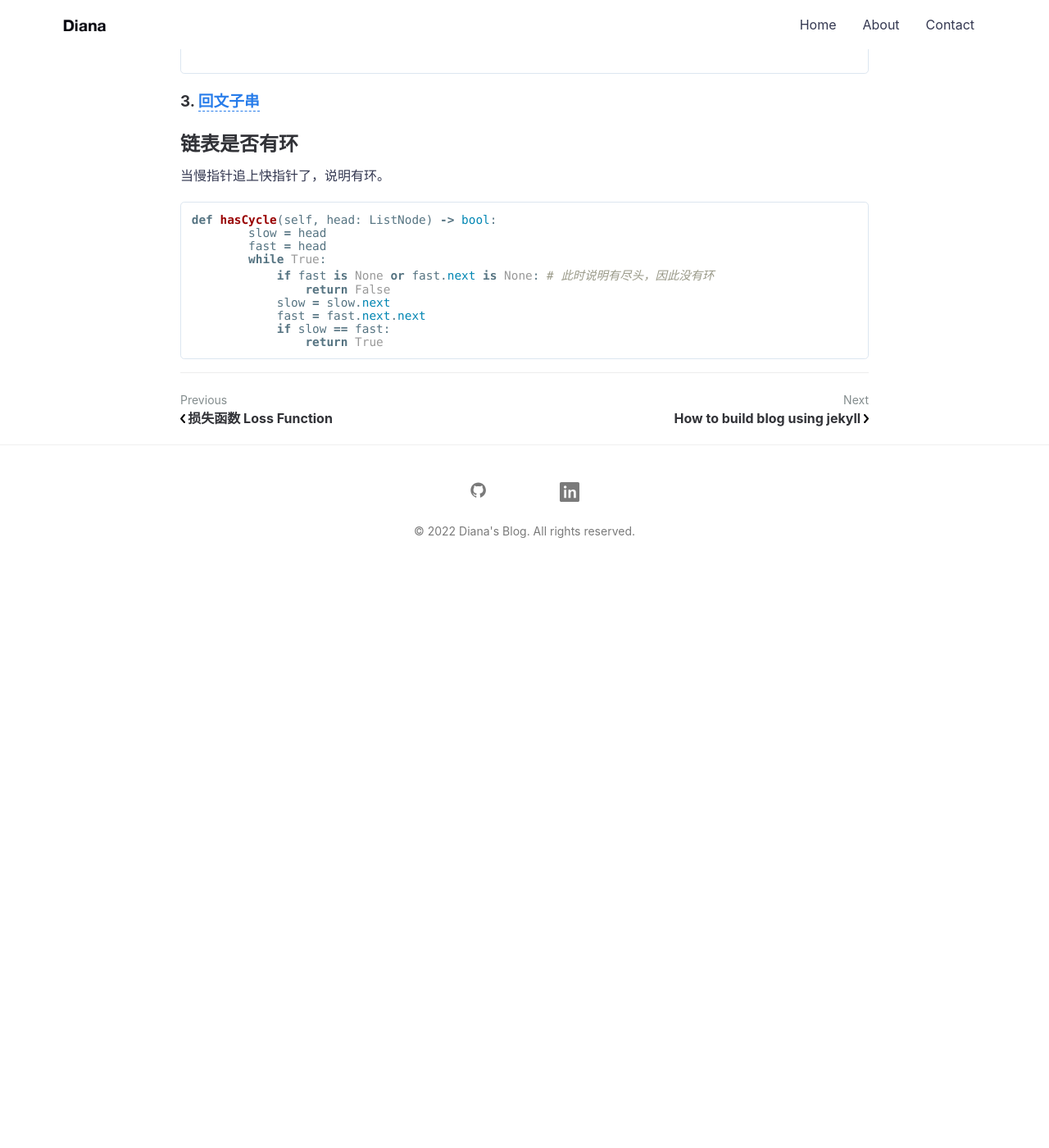
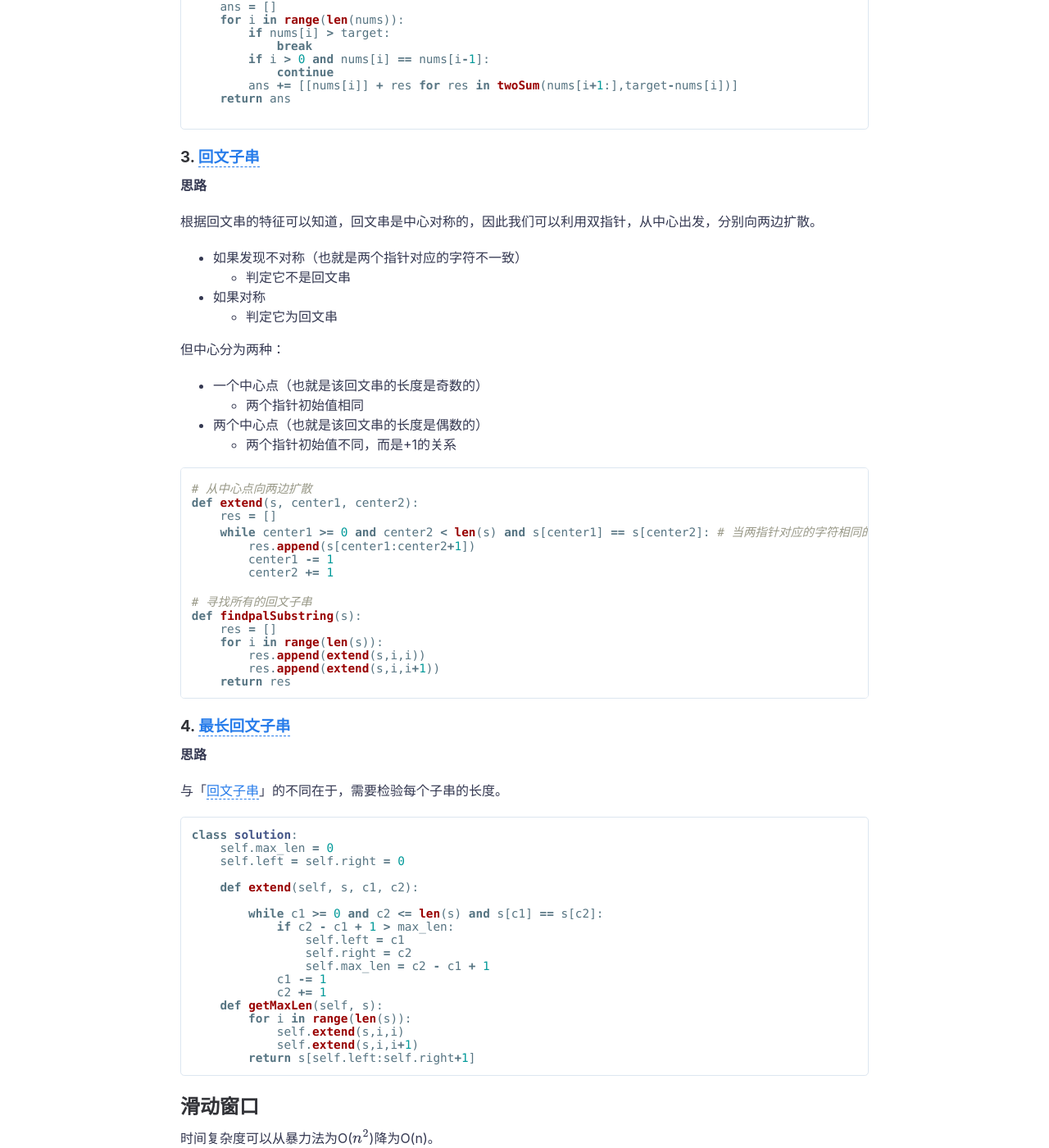
Before and after one commit to HandanYU/HandanYU.GitHub.io, a Jekyll site: the page built from _posts/2022-01-07-Leetcode.md, in a window 1280 px wide and 1400 px high, scrolled down 7616 px. Shown: the whole window at 82% size. Built offline with Jekyll 4.4.1, drawn with Linux system fonts in a browser that asks for light colours; nearby versions of some CDN libraries; formulas are drawn with MathJax 3; before the commit the page ends 8319 px from its top, so only the background shows below that; some of the changed text lies outside the part shown.

Commit message:
update title

````diff
--- a/_posts/2022-01-07-Leetcode.md
+++ b/_posts/2022-01-07-Leetcode.md
@@ -19,6 +20,7 @@ featured-img: Leetcode刷题
             - [删除有序数组中的重复项](#删除有序数组中的重复项)
         - [三数之和](#三数之和)
         - [回文子串](#回文子串)
+    - [滑动窗口](#滑动窗口)
 
 - [顺时针打印矩阵](#顺时针打印矩阵)
 - [快慢指针](#快慢指针)
@@ -32,6 +34,8 @@ featured-img: Leetcode刷题
 
 ## 二分法
 题目中有"**有序数组**"，就可以考虑采用「**二分法**」
+
+一般二分法可以将线性复杂度O(n)降低为O(logn)
 
 **二分查找法中边界条件**
 -  左闭右闭 [left,right]
@@ -392,6 +396,74 @@ def threeSum(nums,target):
 
 ### 3. [回文子串](https://leetcode-cn.com/problems/palindromic-substrings/)
 
+**思路**
+
+根据回文串的特征可以知道，回文串是中心对称的，因此我们可以利用双指针，从中心出发，分别向两边扩散。
+- 如果发现不对称（也就是两个指针对应的字符不一致）
+    - 判定它不是回文串
+- 如果对称
+    - 判定它为回文串
+
+但中心分为两种：
+- 一个中心点（也就是该回文串的长度是奇数的）
+    - 两个指针初始值相同
+- 两个中心点（也就是该回文串的长度是偶数的）
+    - 两个指针初始值不同，而是+1的关系
+
+```python
+# 从中心点向两边扩散
+def extend(s, center1, center2):
+    res = []
+    while center1 >= 0 and center2 < len(s) and s[center1] == s[center2]: # 当两指针对应的字符相同的时候，说明此时两指针中间部分属于回文串，另外继续同时向两边扩散
+        res.append(s[center1:center2+1])
+        center1 -= 1
+        center2 += 1
+
+# 寻找所有的回文子串
+def findpalSubstring(s):
+    res = []
+    for i in range(len(s)):
+        res.append(extend(s,i,i))
+        res.append(extend(s,i,i+1))
+    return res
+```
+<a name="最长回文子串"/>
+
+### 4. [最长回文子串](https://leetcode-cn.com/problems/longest-palindromic-substring/)
+
+**思路**
+
+与「[回文子串](#回文子串)」的不同在于，需要检验每个子串的长度。
+
+```python
+class solution:
+    self.max_len = 0
+    self.left = self.right = 0
+
+    def extend(self, s, c1, c2):
+
+        while c1 >= 0 and c2 <= len(s) and s[c1] == s[c2]:
+            if c2 - c1 + 1 > max_len:
+                self.left = c1
+                self.right = c2
+                self.max_len = c2 - c1 + 1
+            c1 -= 1
+            c2 += 1
+    def getMaxLen(self, s):
+        for i in range(len(s)):
+            self.extend(s,i,i)
+            self.extend(s,i,i+1)
+        return s[self.left:self.right+1]
+```
+
+<a name="滑动窗口"/>
+
+## 滑动窗口
+
+时间复杂度可以从暴力法为O($$n^2$$)降为O(n)。
+
+
+
 <a name="链表是否有环"/>
 ## 链表是否有环
 
````
Also changed, not shown: other parts of _posts/2022-01-07-Leetcode.md (+1 -0 lines), _posts/2022-01-06-loss-function.md (+1 -1 lines), index.md (+1 -1 lines).
